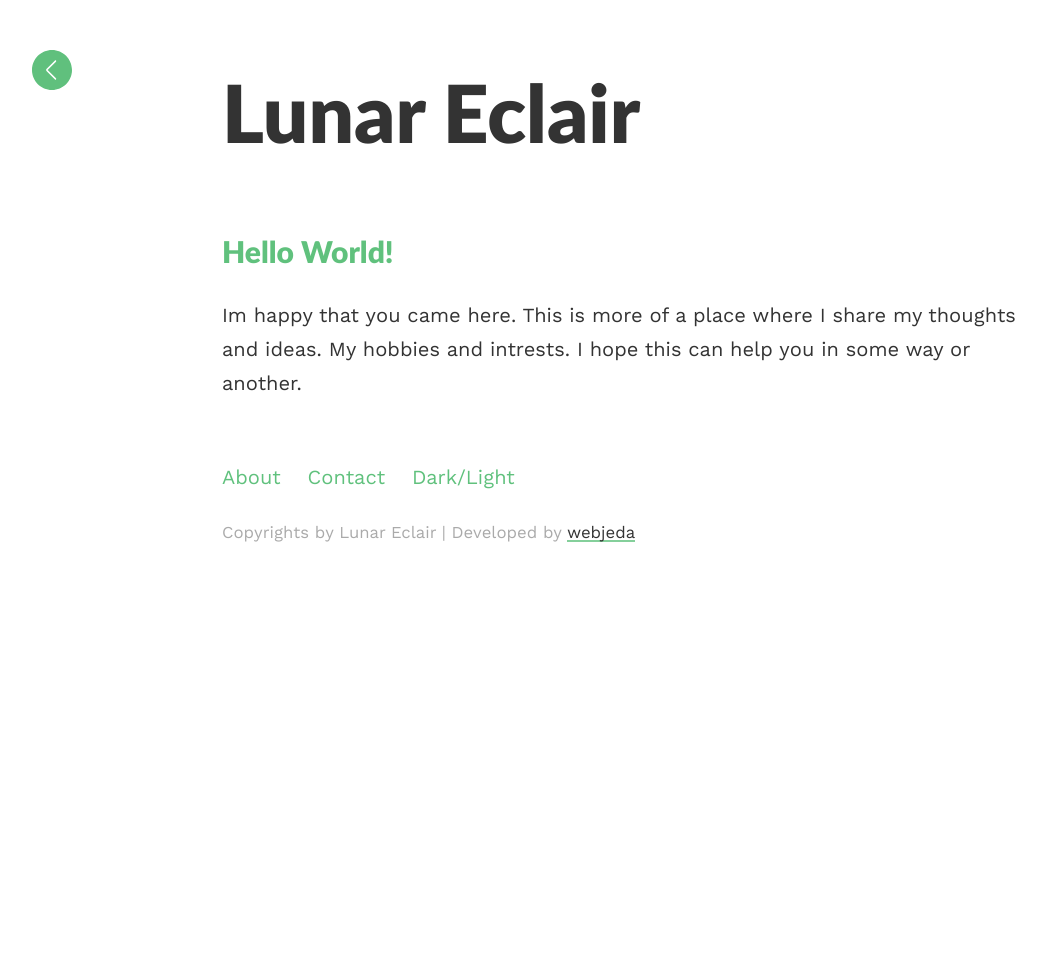
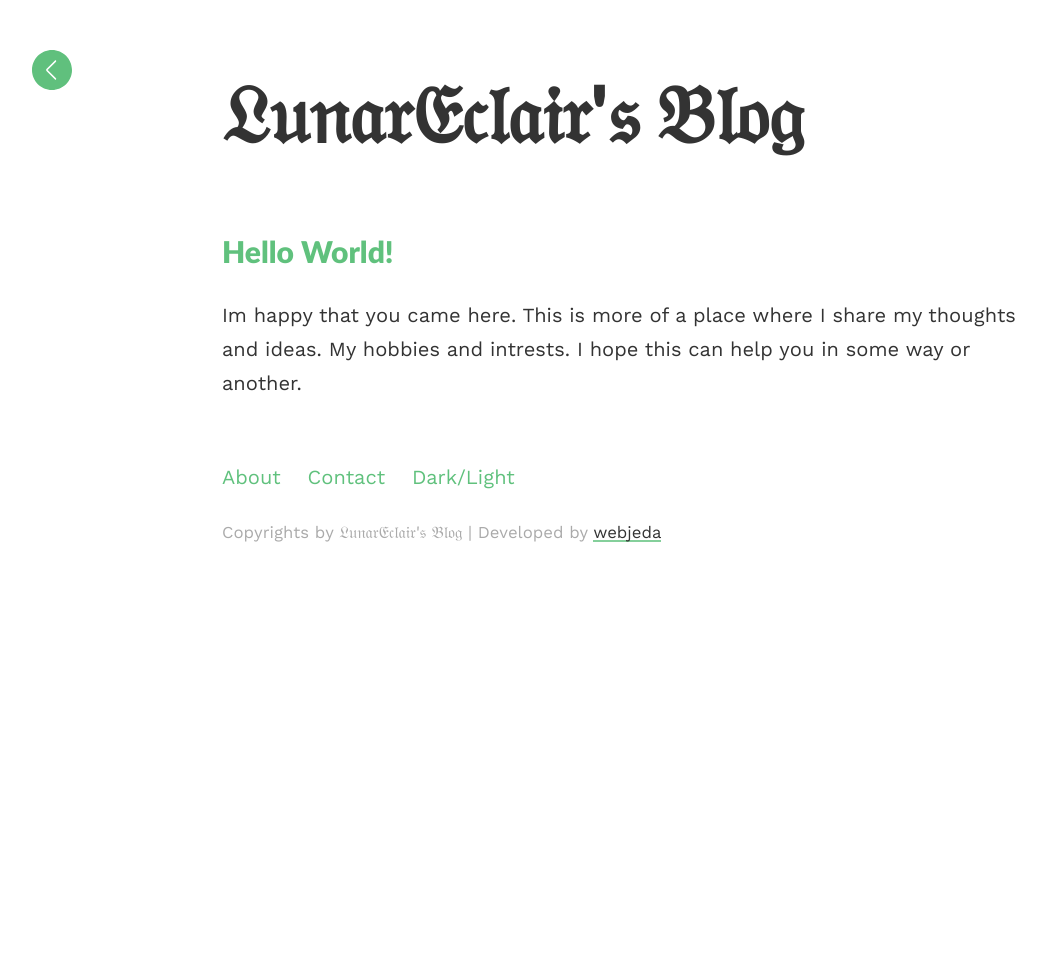
Before and after one commit to willowxsequoia/willowxsequoia.github.io, a Jekyll site: the page built from index.html, in a window 1280 px wide. Shown: the whole page, without its empty margins (18-1064 px from the left). Built offline with Jekyll 4.4.1, drawn with Linux system fonts in a browser that asks for light colours; the list of posts is cut into pages by our own code.

Commit message:
Changed Blog Name

```diff
--- a/_config.yml
+++ b/_config.yml
@@ -1,6 +1,6 @@
 ### your site title here
 
-title: Lunar  Eclair
+title: 𝔏𝔲𝔫𝔞𝔯𝔈𝔠𝔩𝔞𝔦𝔯'𝔰 𝔅𝔩𝔬𝔤
 # disabled because we are using a custom domain
 #baseurl: /hagura # name of the repository
 email: sonofawitchzero@gmail.com
@@ -17,7 +17,7 @@ paginate_path: /page:num/
 analytics: UA-83979019-4
 
 # Comments
-disqus-shortname: webjeda-demo
+disqus-shortname: lunareclair-<3
 
 
 #optimization
```
